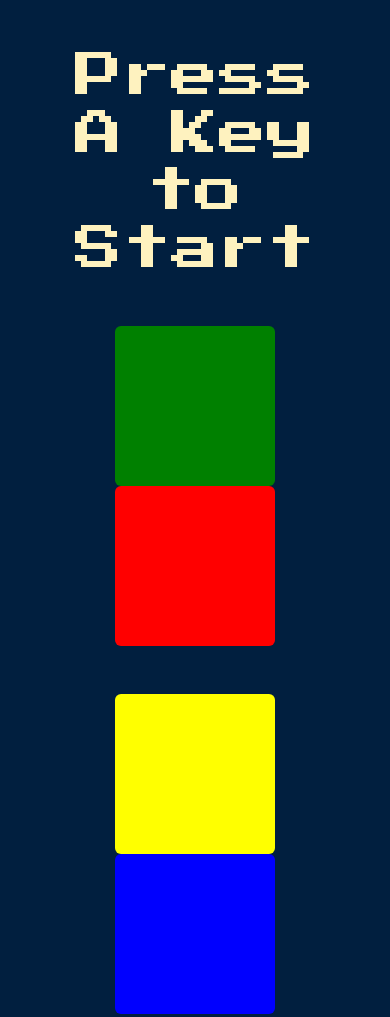
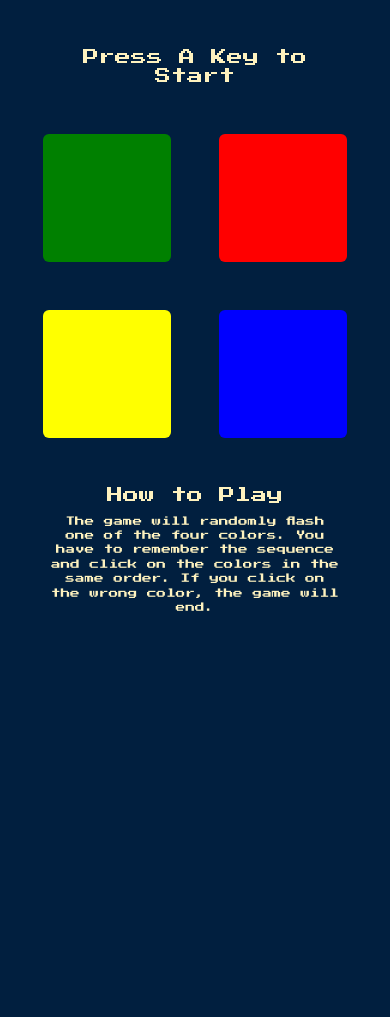
Before and after one commit to yamisagi/simon-game, a plain HTML site: page index.html in a window 390 px wide. Shown: the top 1017 px of the page. After the commit the page ends 844 px from the top, so only its background shows below. Drawn offline with nearby package versions, Linux system fonts and the light colour scheme.

Commit message:
Improvement: Landscape & Portrait Mode Fix for Mobile

```diff
--- a/styles.css
+++ b/styles.css
@@ -74,3 +74,26 @@
   font-size: 1rem !important;
   color: #fef2bf !important;
 }
+
+@media (max-width: 768px) {
+  #level-title {
+    font-size: 1rem !important;
+  }
+  .btn {
+    width: 8rem !important;
+    height: 8rem !important;
+  }
+  .instructions h2 {
+    font-size: 1rem !important;
+  }
+  .instructions p {
+    font-size: 0.6rem !important;
+  }
+}
+
+@media screen and (max-height: 450px) {
+  .btn {
+    width: 6rem !important;
+    height: 6rem !important;
+  }
+}
```
Also changed, not shown: index.html (+4 -2 lines).
